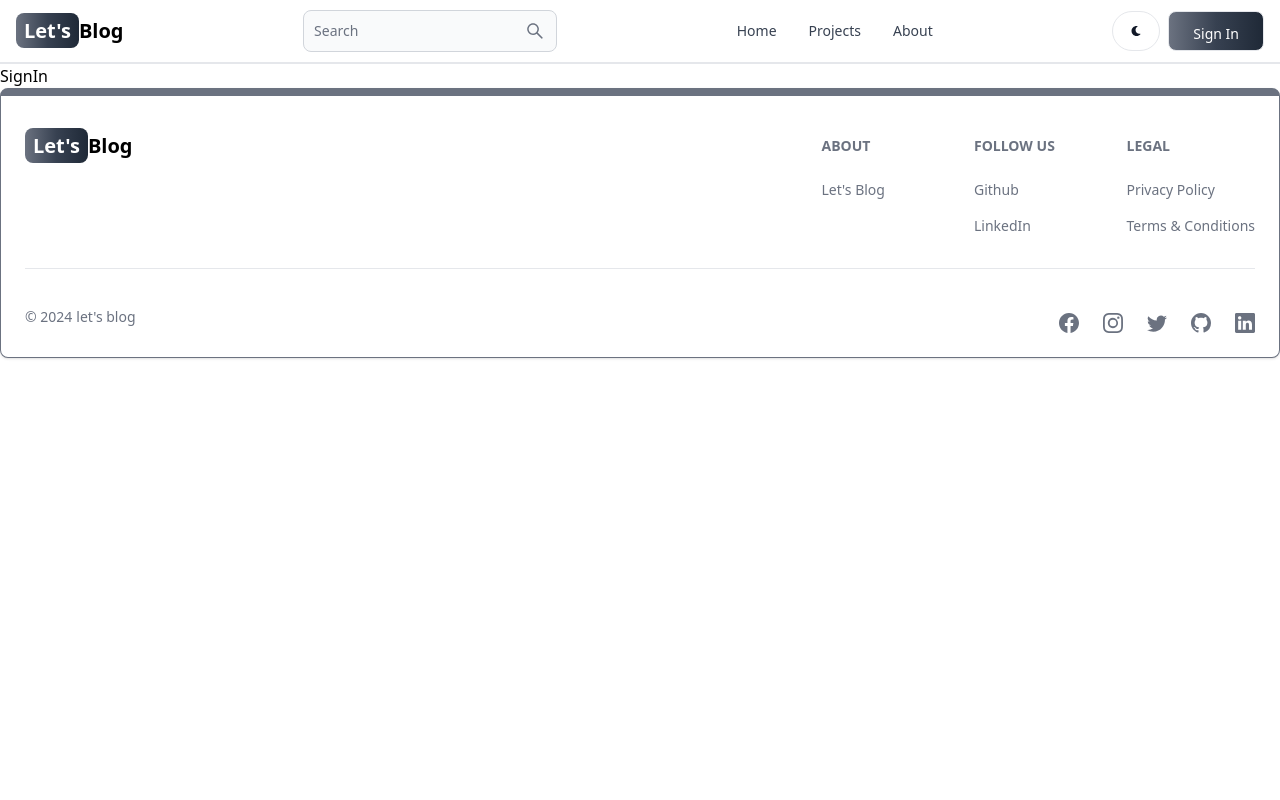
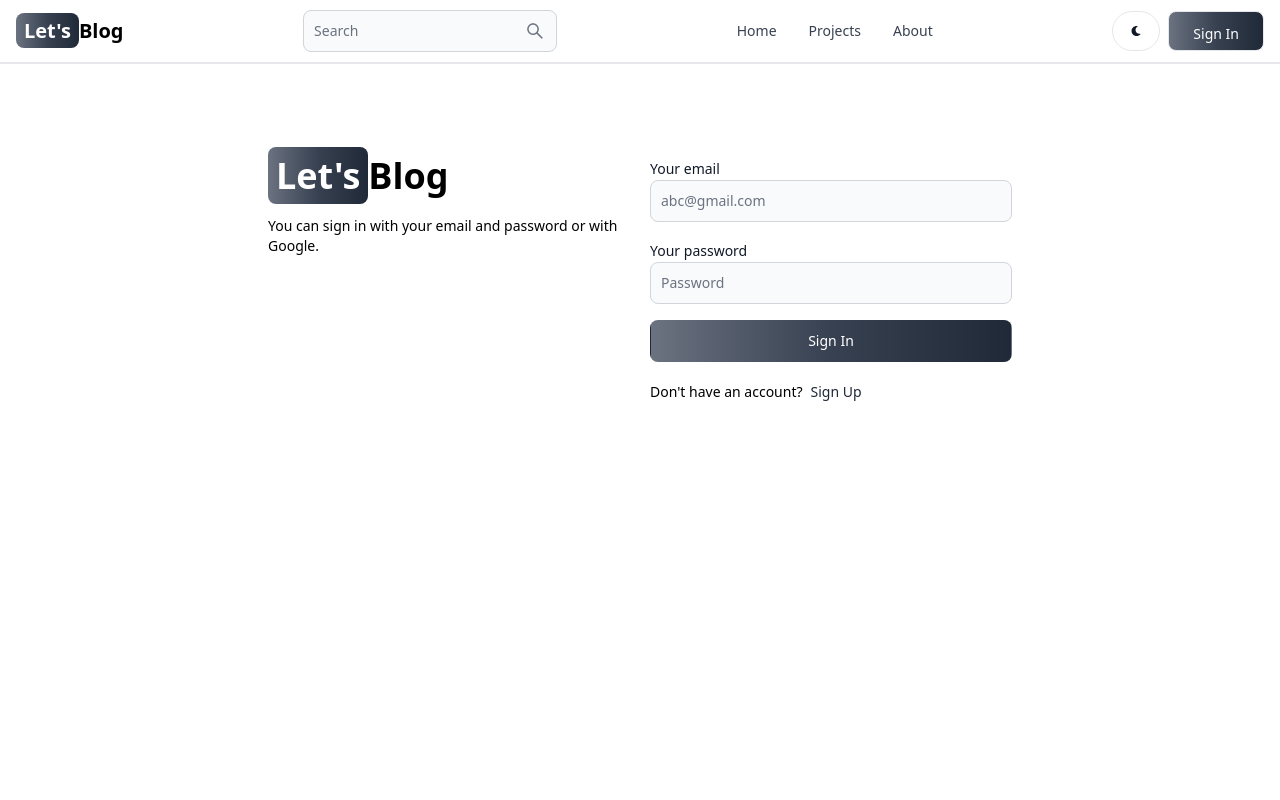
Before and after one commit to Kishoreram2004/let-s-blog, a React (Vite) app in the folder clientSide/: page /sign-in in a window 1280 px wide. Shown: the top 800 px of the page. Built offline with nearby package versions, Linux system fonts and the light colour scheme.

Commit message:
complete signin page functionality

```diff
--- a/clientSide/src/pages/SignIn.jsx
+++ b/clientSide/src/pages/SignIn.jsx
@@ -1,8 +1,92 @@
-import React from 'react'
+import { Alert, Button, Label, Spinner, TextInput } from 'flowbite-react'
+import React, { useState} from 'react'
+import { Link, useNavigate } from 'react-router-dom'
+
+
 
 const SignIn = () => {
+  const [formData, setFormData] = useState({});
+  const [errorMessage, setErrorMessage] = useState(null)
+  const [loading, setLoading]  = useState(false)
+  const navigate=useNavigate();
+  const handleChange=(e)=>{
+    setFormData({...formData, [e.target.id]: e.target.value.trim()});
+  }
+  const handleSubmit= async (e)=>{
+    e.preventDefault();
+    if(!formData.email || !formData.password){
+      return setErrorMessage("please fill out all fields!!")
+    }
+    try{
+      setLoading(true);
+      setErrorMessage(null);
+      const res = await fetch('/api/auth/signin', {
+        method: 'POST',
+        headers: { 'Content-Type': 'application/json' },
+        body: JSON.stringify(formData),
+      });
+      const data = await res.json();
+      if (data.success === false){
+        return setErrorMessage(data.message)
+      }
+      setLoading(false)
+      if (res.ok){
+        navigate("/")
+      }
+    }catch(error){
+      setErrorMessage(error.message);
+      setLoading(false)
+    }
+  }
+
   return (
-    <div>SignIn</div>
+    <div className='min-h-screen mt-20'>
+      <div className='flex p-3 max-w-3xl mx-auto flex-col sm:flex-row gap-5'>
+        <div className='flex-1'>
+            <Link to="/" className='text-4xl font-bold dark:text-white'>
+                <span className='px-2 py-1 bg-gradient-to-r from-gray-500 via-gray-700 to-gray-800 text-white rounded-lg ' >Let's</span>
+                Blog
+            </Link>
+            <p className='text-sm mt-5 '>
+              You can sign in with your email and password or with Google.
+            </p>
+        </div>
+      <div className='flex-1'>
+          <form className='flex flex-col gap-4' onSubmit={handleSubmit}>
+
+            <div>
+                <Label value="Your email"></Label>
+                <TextInput type="email" placeholder='abc@gmail.com' id='email' onChange={handleChange}/>
+            </div>
+            <div>
+                <Label value="Your password"></Label>
+                <TextInput type="password" placeholder='Password' id='password' onChange={handleChange}/>
+            </div>
+            <Button className='bg-gradient-to-r from-gray-500 via-gray-700 to-gray-800' type="submit" disabled={loading} >
+              {
+                loading?(
+                  <>
+                  <Spinner size="sm"/>
+                  <span className='pl-3'>Loading...</span>
+                  </>
+
+                ):"Sign In"
+              }
+            </Button>
+
+          </form>
+          <div className='flex gap-2 text-sm mt-5 '>
+            <span>Don't have an account?</span>
+            <Link to="/sign-up" className='text-gray-800' >Sign Up</Link>
+          </div>
+          {
+            errorMessage && (
+              <Alert className='mt-5' color="red" >{errorMessage}</Alert>
+            )
+          }
+      </div>
+      </div>
+    </div>
   )
 }
 
```
